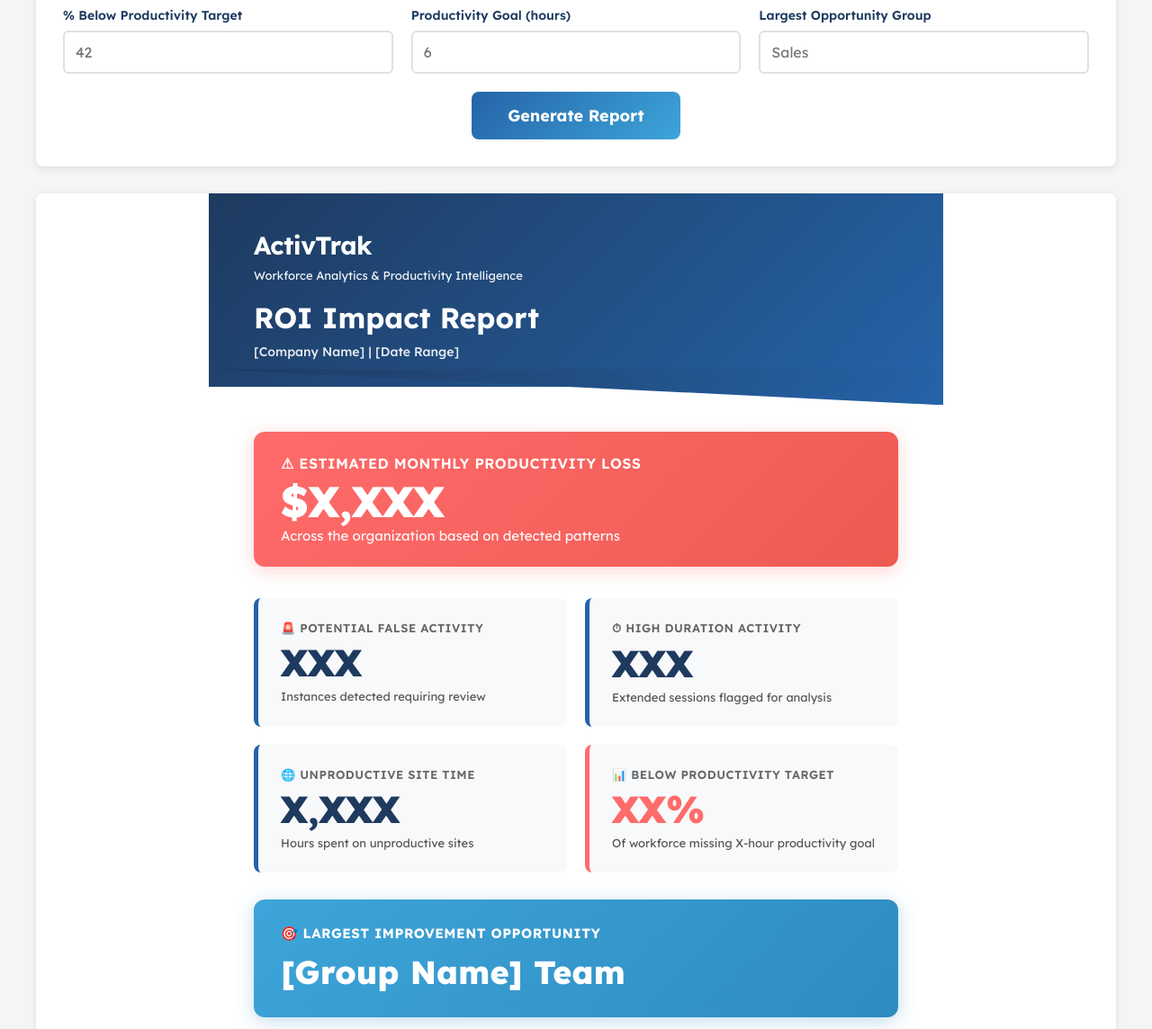
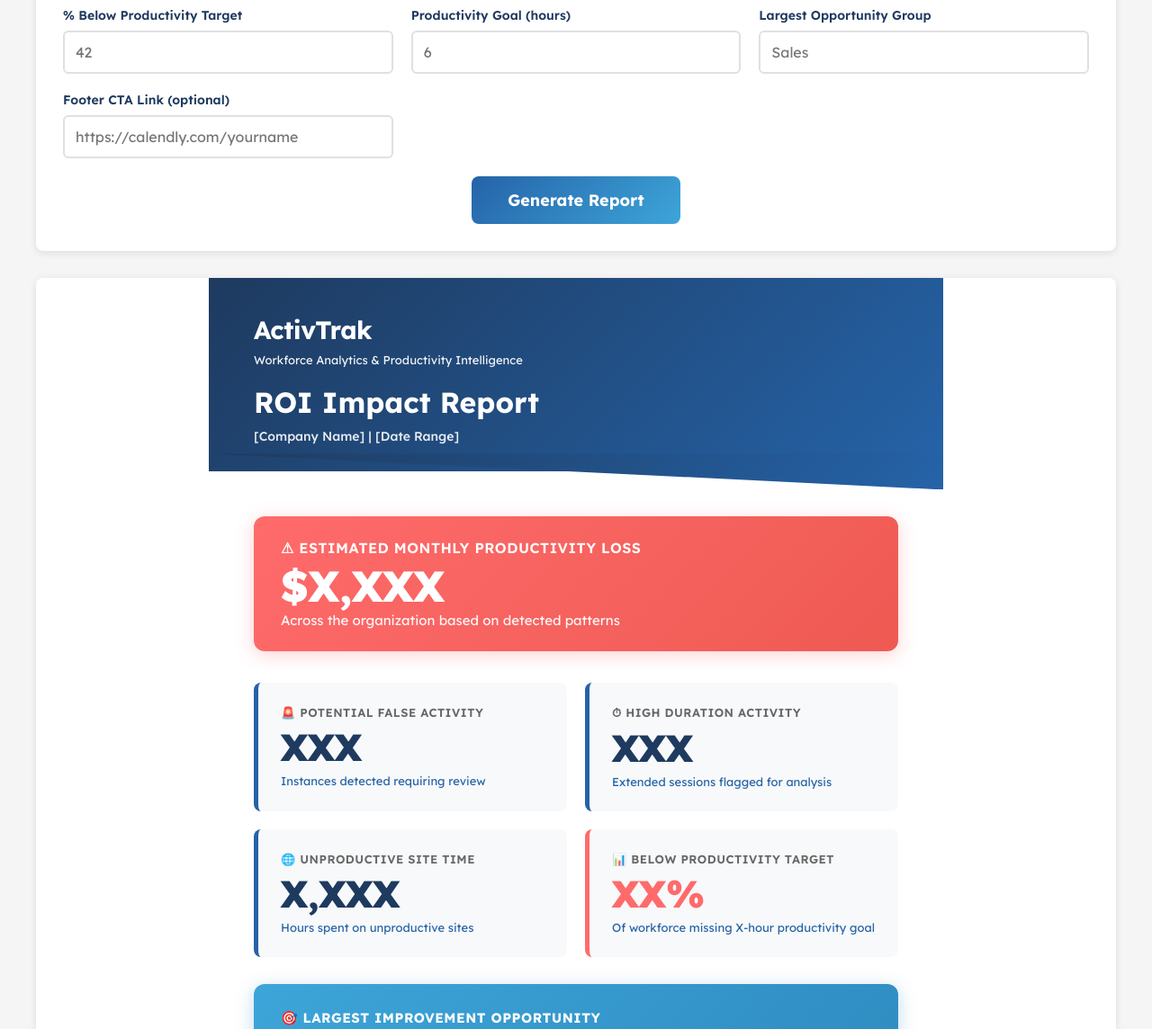
Before and after one commit to joevelatini/performancedashboard, a plain HTML site: page index.html in a window 1280 px wide. Shown: the part 280-1424 px from the top of the page at 90% size. Drawn offline with Linux system fonts and the light colour scheme.

Commit message:
Update index.html

```diff
--- a/index.html
+++ b/index.html
@@ -230,6 +230,17 @@
             margin-top: 8px;
         }
 
+        .stat-description a {
+            color: #2563a8;
+            text-decoration: none;
+            border-bottom: 1px solid transparent;
+            transition: border-bottom 0.2s;
+        }
+
+        .stat-description a:hover {
+            border-bottom: 1px solid #2563a8;
+        }
+
         /* Opportunity Callout */
         .opportunity-box {
             background: linear-gradient(135deg, #3da5d9 0%, #2e8bc0 100%);
@@ -270,9 +281,19 @@
 
         .footer-cta {
             font-size: 12px;
-            color: #2563a8;
             font-weight: 600;
             margin-top: 8px;
+        }
+
+        .footer-cta a {
+            color: #2563a8;
+            text-decoration: none;
+            border-bottom: 2px solid transparent;
+            transition: border-bottom 0.2s;
+        }
+
+        .footer-cta a:hover {
+            border-bottom: 2px solid #2563a8;
         }
 
         /* Warning indicator for productivity goal */
@@ -351,6 +372,10 @@
                     <label for="groupName">Largest Opportunity Group</label>
                     <input type="text" id="groupName" placeholder="Sales">
                 </div>
+                <div class="form-group">
+                    <label for="ctaLink">Footer CTA Link (optional)</label>
+                    <input type="text" id="ctaLink" placeholder="https://calendly.com/yourname">
+                </div>
             </div>
             <button class="generate-btn" onclick="generateReport()">Generate Report</button>
         </div>
@@ -380,25 +405,25 @@
                         <div class="stat-card">
                             <div class="stat-label">🚨 Potential False Activity</div>
                             <div class="stat-value" id="displayFalse">XXX</div>
-                            <div class="stat-description">Instances detected requiring review</div>
+                            <div class="stat-description"><a href="https://support.activtrak.com/hc/en-us/articles/4406765537563-Detect-Mouse-Jigglers-and-Activity-Mimicking-Tools" target="_blank">Instances detected requiring review</a></div>
                         </div>
 
                         <div class="stat-card">
                             <div class="stat-label">⏱ High Duration Activity</div>
                             <div class="stat-value" id="displayDuration">XXX</div>
-                            <div class="stat-description">Extended sessions flagged for analysis</div>
+                            <div class="stat-description"><a href="https://support.activtrak.com/hc/en-us/articles/4406765537563-Detect-Mouse-Jigglers-and-Activity-Mimicking-Tools#highdurationactivity" target="_blank">Extended sessions flagged for analysis</a></div>
                         </div>
 
                         <div class="stat-card">
                             <div class="stat-label">🌐 Unproductive Site Time</div>
                             <div class="stat-value" id="displayHours">X,XXX</div>
-                            <div class="stat-description">Hours spent on unproductive sites</div>
+                            <div class="stat-description"><a href="https://support.activtrak.com/hc/en-us/articles/360030904192-Website-Usage-Top-Websites" target="_blank">Hours spent on unproductive sites</a></div>
                         </div>
 
                         <div class="stat-card warning-stat">
                             <div class="stat-label">📊 Below Productivity Target</div>
                             <div class="stat-value" id="displayPercent">XX%</div>
-                            <div class="stat-description">Of workforce missing <span id="displayGoal">X</span>-hour productivity goal</div>
+                            <div class="stat-description"><a href="https://support.activtrak.com/hc/en-us/articles/17686020823963-Productivity-Achievement-Activity-Breakdown" target="_blank">Of workforce missing <span id="displayGoal">X</span>-hour productivity goal</a></div>
                         </div>
                     </div>
 
```
